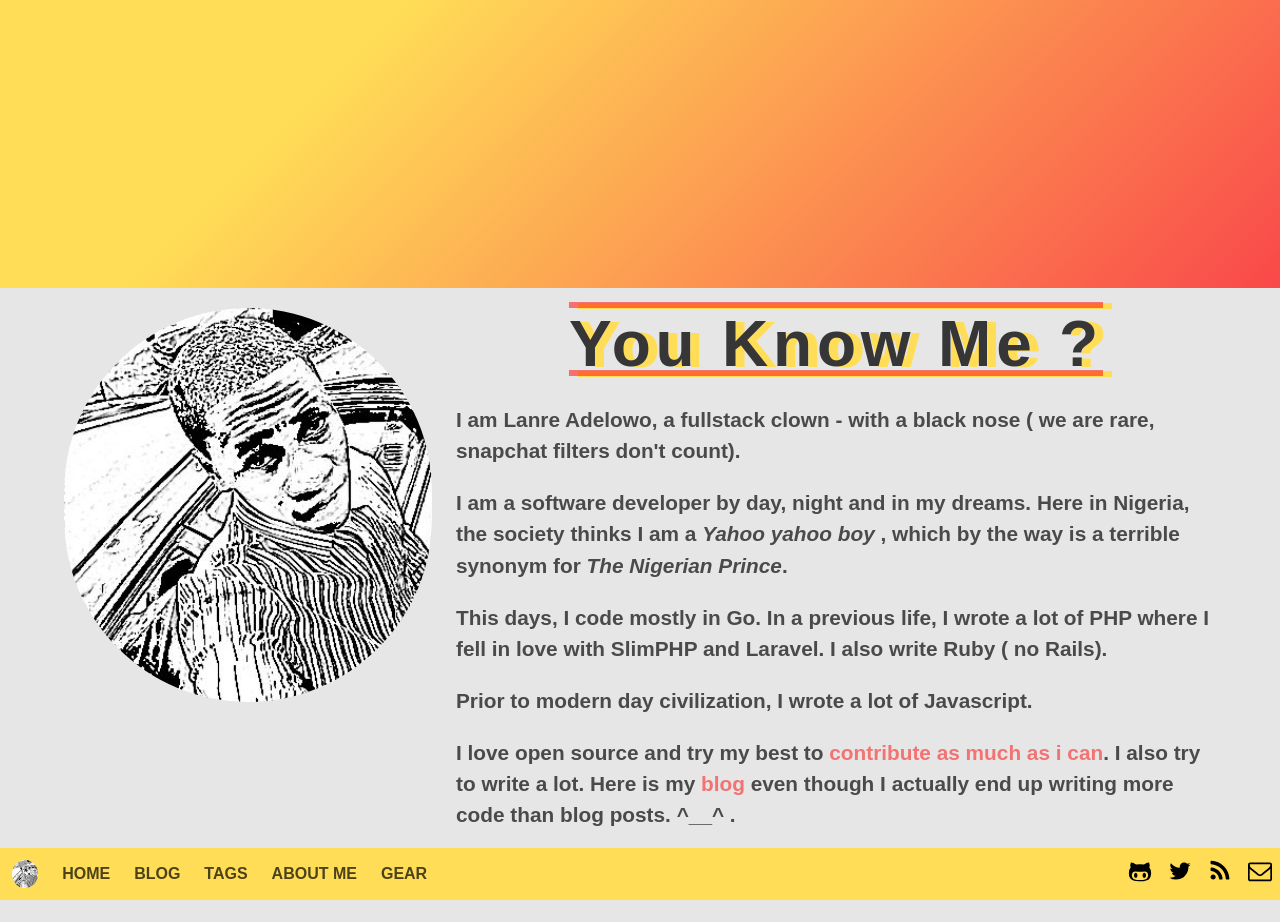
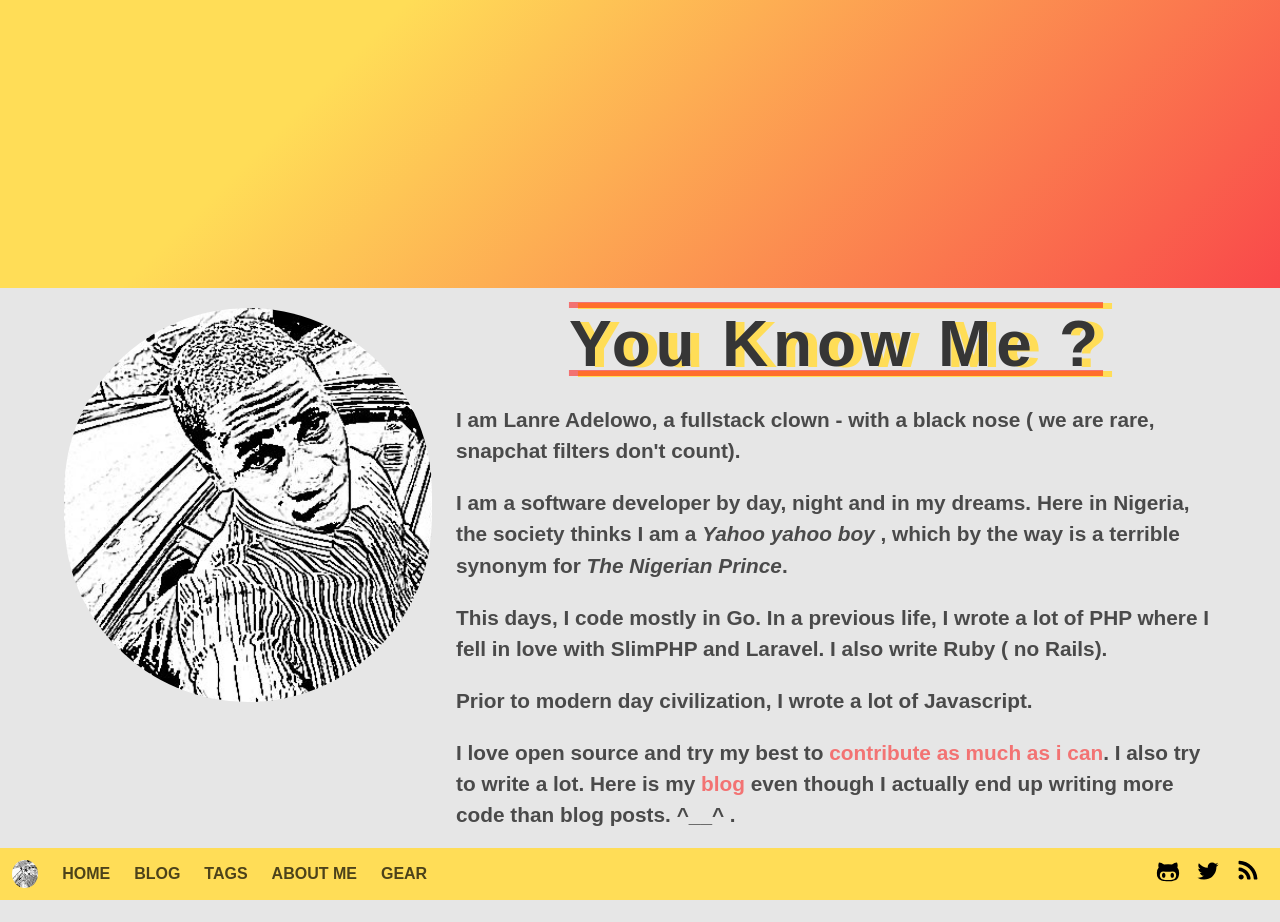
Before and after one commit to adelowo/portfolio, a Jekyll site: the page built from about.html, in a window 1280 px wide. Built offline with Jekyll 4.4.1, drawn with Linux system fonts in a browser that asks for light colours; some web fonts are replaced; before the commit the page ends 900 px from its top, so only the background shows below that.

Commit message:
remove quick email from navbar as I have to deal with deleting >=3 spam messages everyday

```diff
--- a/_includes/head.html
+++ b/_includes/head.html
@@ -129,15 +129,6 @@
               </svg>
             </a>
           </p>
-
-
-          <p class="control">
-            <a aria-label="Send email" title="Send me an e-mail" href="mailto:{{site.email}}">
-              <svg class="icon icon-email">
-                <use xlink:href="#icon-email"></use>
-              </svg>
-            </a>
-          </p>
         </div>
       </div>
     </div>
--- a/about.html
+++ b/about.html
@@ -58,6 +58,9 @@ description: "I am Lanre Adelowo, a Software Developer interested in the web"
 			than blog posts. ^__^ .
    		</p>
 
+		<p>
+		Email --> yo at lanre.wtf
+		</p>
 		</div>
 		</div>
 	</div>
```
